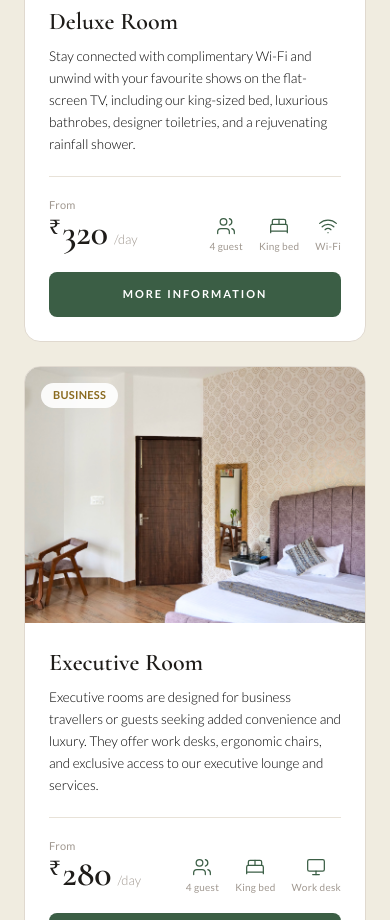
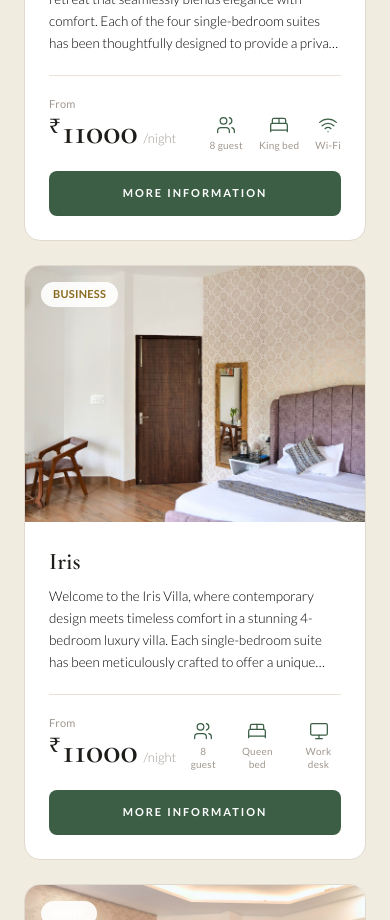
Before and after one commit to gagan6396/forest-vibes, a Next.js app: page /rooms in a window 390 px wide. Shown: the part 1080-2000 px from the top of the page. Built offline with nearby package versions, Linux system fonts and the light colour scheme.

Commit message:
banner mobile size

```diff
--- a/app/home/HeroSection.tsx
+++ b/app/home/HeroSection.tsx
@@ -13,6 +13,7 @@ const slides = [
     subtitle: "for the Extraordinary",
     description:
       "Immerse Yourself in Elegance and Comfort at Forrest Vibes. Our Exceptional Accommodations, Impeccable Service, and Unrivaled Hospitality Await Your Arrival. Your Perfect Getaway Starts Here.",
+    mobileOnly: true, // Show only image on mobile
   },
   {
     id: 2,
@@ -23,6 +24,7 @@ const slides = [
     subtitle: "in Perfect Harmony",
     description:
       "Wake up to the sounds of nature and experience unparalleled comfort in our eco-friendly luxury suites. Designed for those who seek tranquility without compromising on modern amenities.",
+    mobileOnly: true,
   },
   {
     id: 3,
@@ -33,6 +35,7 @@ const slides = [
     subtitle: "with Your Loved Ones",
     description:
       "Whether it's a romantic getaway or a family vacation, our curated experiences and world-class service ensure every moment becomes a cherished memory.",
+    mobileOnly: true,
   },
 ];
 
@@ -403,11 +406,10 @@ export default function HeroSection() {
         /* Mobile optimizations */
         @media (max-width: 768px) {
           .hero-title-mobile {
-            font-size: clamp(1.75rem, 5vw, 2.5rem) !important;
+            display: none !important;
           }
           .hero-desc-mobile {
-            font-size: 12px !important;
-            line-height: 1.6 !important;
+            display: none !important;
           }
           .booking-bar-mobile {
             margin-left: 1rem !important;
@@ -415,6 +417,10 @@ export default function HeroSection() {
           }
           .booking-btn-mobile span:last-child {
             font-size: 13px !important;
+          }
+          /* Hide text content on mobile */
+          .mobile-text-hidden {
+            display: none;
           }
         }
       `}</style>
@@ -442,19 +448,18 @@ export default function HeroSection() {
                   style={{
                     backgroundImage: `url(${isMobile ? slide.imageMobile : slide.imageDesktop})`,
                     backgroundSize: "cover",
-                    backgroundPosition: isMobile ? "center 30%" : "center",
+                    backgroundPosition: isMobile ? "center" : "center",
                     transform: index === currentSlide ? "scale(1)" : "scale(1.05)",
                     transition: "transform 7s ease-out",
                   }}
                 />
-                {/* Gradient overlay for better text readability on mobile */}
-                {/* <div className="absolute inset-0 bg-gradient-to-t from-black/50 via-black/20 to-black/10 md:bg-black/30" /> */}
 
-                {/* TEXT CONTENT - Responsive padding and sizing */}
+                {/* TEXT CONTENT - Hidden on mobile, visible on desktop */}
+                {!isMobile && (
                   <div className="relative z-20 flex flex-col justify-center h-full px-5 md:px-12 lg:px-20">
                     <div className="max-w-3xl">
                       <h1
-                      className="text-white leading-[1.2] md:leading-[1.08] mb-3 md:mb-4 anim-fade-up-2 hero-title-mobile"
+                        className="text-white leading-[1.2] md:leading-[1.08] mb-3 md:mb-4 anim-fade-up-2"
                         style={{
                           fontFamily: "'Playfair Display', serif",
                           fontSize: "clamp(1.8rem, 4vw, 3.5rem)",
@@ -468,22 +473,11 @@ export default function HeroSection() {
                         {slide.subtitle}
                       </h1>
 
-                    {/* Description - Hide on very small screens or show shorter version */}
                       <p
-                      className="text-white/90 text-[12px] md:text-[14px] leading-[1.6] md:leading-[1.7] max-w-2xl mb-5 md:mb-7 anim-fade-up-3 hero-desc-mobile hidden sm:block"
+                        className="text-white/90 text-[12px] md:text-[14px] leading-[1.6] md:leading-[1.7] max-w-2xl mb-5 md:mb-7 anim-fade-up-3"
                         style={{ fontWeight: 300 }}
                       >
                         {slide.description}
-                    </p>
-
-                    {/* Shorter description for mobile */}
-                    <p
-                      className="text-white/90 text-[12px] leading-[1.6] max-w-2xl mb-5 md:mb-7 anim-fade-up-3 block sm:hidden"
-                      style={{ fontWeight: 300 }}
-                    >
-                      {slide.description.length > 120
-                        ? slide.description.substring(0, 120) + "..."
-                        : slide.description}
                       </p>
 
                       <div className="flex items-center gap-4 md:gap-5 anim-fade-up-4">
@@ -505,11 +499,14 @@ export default function HeroSection() {
                       </div>
                     </div>
                   </div>
+                )}
               </div>
             ))}
           </div>
 
-          {/* Slider Navigation Arrows - Hide on very small screens? */}
+          {/* Slider Navigation Arrows - Hide on mobile */}
+          {!isMobile && (
+            <>
               <button
                 onClick={goToPrevSlide}
                 className="slider-nav-btn absolute left-2 md:left-6 top-1/2 -translate-y-1/2 z-30 w-8 h-8 md:w-10 md:h-10 rounded-full bg-white/20 backdrop-blur-sm border border-white/30 flex items-center justify-center text-white hover:bg-[#2d5a3d] hover:border-[#2d5a3d] transition-all duration-300"
@@ -541,8 +538,10 @@ export default function HeroSection() {
                   <path d="M9 5l7 7-7 7" />
                 </svg>
               </button>
+            </>
+          )}
 
-          {/* Slider Dots - Mobile friendly */}
+          {/* Slider Dots */}
           <div className="absolute bottom-3 md:bottom-6 left-0 right-0 z-30 flex justify-center gap-2">
             {slides.map((_, index) => (
               <button
@@ -684,7 +683,7 @@ export default function HeroSection() {
         </div>
       </section>
 
-      {/* Booking Modal - Already responsive, keeping as is */}
+      {/* Booking Modal */}
       {isModalOpen && (
         <div
           className="modal-backdrop fixed inset-0 z-[100] bg-black/60 backdrop-blur-sm flex items-center justify-center p-4 overflow-y-auto"
--- a/app/rooms/Roomssection.tsx
+++ b/app/rooms/Roomssection.tsx
@@ -35,33 +35,31 @@ const rooms: Room[] = [
     ],
     badge: "Most Popular",
     badgeStyle: "text-[#3b5e45]",
-    name: "Deluxe Room",
-    description:
-      "Stay connected with complimentary Wi-Fi and unwind with your favourite shows on the flat-screen TV, including our king-sized bed, luxurious bathrobes, designer toiletries, and a rejuvenating rainfall shower.",
-    longDescription:
-      "Experience the pinnacle of comfort in our Deluxe Room — a carefully curated sanctuary where every detail has been considered for your pleasure. Sink into our cloud-like king-sized bed dressed in 600-thread-count Egyptian cotton, wake to a rainfall shower that melts the world away, and step into plush monogrammed bathrobes. With floor-to-ceiling windows that flood the room in natural light and a curated minibar stocked with local artisan treats, this is your home away from home — elevated.",
-    price: 320,
-    size: "42 m²",
+    name: "Rose",
+    description: "The Rose Villa is a sprawling 4-bedroom luxury retreat that seamlessly blends elegance with comfort. Each of the four single-bedroom suites has been thoughtfully designed to provide a private sanctuary for guests, featuring plush king-sized beds draped in premium linens, attached bathrooms with luxury toiletries, and private balconies overlooking lush gardens. The villa's spacious living areas create the perfect setting for family gatherings or group celebrations, while still offering quiet corners for solitude. Whether you're enjoying morning coffee on your personal balcony or gathering in the elegant common areas, the Rose Villa promises an unforgettable stay where every detail has been carefully curated for your pleasure.",
+    longDescription: "Step into the Rose Villa and discover a world where luxury meets tranquility. This magnificent 4-bedroom estate spans across two levels, offering ample space for up to 8 guests. Each bedroom suite is a masterpiece of design, featuring floor-to-ceiling windows that flood the space with natural light, custom-designed furniture, and premium mattress toppers for the perfect night's sleep. The attached bathrooms are spa-like retreats complete with rainfall showers, plush towels, and eco-friendly toiletries. Step outside to your private balcony and breathe in the fresh morning air as you plan your day's adventures. The villa also features a fully-equipped modern kitchen, a dining area that seats 10, and a cozy entertainment lounge with a 65-inch Smart TV. Experience the perfect harmony of togetherness and privacy at the Rose Villa.",
+    price: 11000,
+    size: "120 m²",
     rating: 4.9,
     reviews: 184,
     amenities: [
-      { icon: <Users size={20} strokeWidth={1.5} />, label: "4 guest" },
+      { icon: <Users size={20} strokeWidth={1.5} />, label: "8 guest" },
       { icon: <BedDouble size={20} strokeWidth={1.5} />, label: "King bed" },
       { icon: <Wifi size={20} strokeWidth={1.5} />, label: "Wi-Fi" },
     ],
     details: [
-      { label: "Room Size", value: "42 m²" },
+      { label: "Room Size", value: "120 m²" },
       { label: "Bed Type", value: "King" },
       { label: "Floor", value: "4th – 8th" },
       { label: "View", value: "Garden / Pool" },
     ],
     features: [
-      "Rainfall shower & deep soaking tub",
-      "Nespresso machine & minibar",
-      "55\" 4K Smart TV",
-      "In-room safe & blackout curtains",
-      "Designer toiletries",
-      "Twice-daily housekeeping",
+      "Comfortable beds & clean linens",
+      "Attached bathroom with toiletries (soap, shampoo, towels)",
+      "Wi-Fi access",
+      "Air conditioning / heating",
+      "Television",
+      "Attached Balconies",
     ],
   },
   {
@@ -73,33 +71,31 @@ const rooms: Room[] = [
     ],
     badge: "Business",
     badgeStyle: "text-[#8a6a1f]",
-    name: "Executive Room",
-    description:
-      "Executive rooms are designed for business travellers or guests seeking added convenience and luxury. They offer work desks, ergonomic chairs, and exclusive access to our executive lounge and services.",
-    longDescription:
-      "Crafted for the modern professional, our Executive Room merges productivity with indulgence seamlessly. Your dedicated workspace features an ergonomic chair, dual-monitor setup, and ultra-fast fibre connectivity — so you can work at your peak. When the day wraps up, unwind in the lounge chair with a curated local spirit from the complimentary honour bar, or take advantage of your exclusive Executive Lounge access for evening cocktails and canapés. Business travel, reimagined.",
-    price: 280,
-    size: "38 m²",
+    name: "Iris",
+    description: "Welcome to the Iris Villa, where contemporary design meets timeless comfort in a stunning 4-bedroom luxury villa. Each single-bedroom suite has been meticulously crafted to offer a unique blend of style and functionality, featuring queen-sized beds with memory foam mattresses, sleek attached bathrooms stocked with premium toiletries, and private balconies that offer breathtaking views of the surrounding landscape. The villa's open-plan layout encourages social interaction while maintaining individual privacy, making it perfect for both intimate family getaways and lively group retreats. From the moment you arrive, you'll be enveloped in an atmosphere of sophisticated relaxation, where every modern convenience has been anticipated and provided.",
+    longDescription: "The Iris Villa represents the pinnacle of contemporary luxury living. Spread across a generous 120 square meters, this 4-bedroom masterpiece accommodates up to 8 guests in unparalleled style. Each bedroom is a private haven, featuring ergonomic queen-sized beds, blackout curtains for undisturbed sleep, and dedicated work desks for those who need to stay connected. The en-suite bathrooms are designed with your comfort in mind, offering hot water on demand, plush bathrobes, and a selection of natural toiletries. Your private balcony becomes your personal observation deck, perfect for sunset watching or stargazing. The villa also boasts a state-of-the-art entertainment system, high-speed Wi-Fi throughout, and a fully stocked kitchenette. Whether you're hosting a dinner party or enjoying a quiet night in, the Iris Villa adapts to your every need.",
+    price: 11000,
+    size: "120 m²",
     rating: 4.8,
     reviews: 97,
     amenities: [
-      { icon: <Users size={20} strokeWidth={1.5} />, label: "4 guest" },
-      { icon: <BedDouble size={20} strokeWidth={1.5} />, label: "King bed" },
+      { icon: <Users size={20} strokeWidth={1.5} />, label: "8 guest" },
+      { icon: <BedDouble size={20} strokeWidth={1.5} />, label: "Queen bed" },
       { icon: <Monitor size={20} strokeWidth={1.5} />, label: "Work desk" },
     ],
     details: [
-      { label: "Room Size", value: "38 m²" },
-      { label: "Bed Type", value: "King" },
-      { label: "Floor", value: "9th – 12th" },
-      { label: "View", value: "City Skyline" },
+      { label: "Room Size", value: "120 m²" },
+      { label: "Bed Type", value: "Queen" },
+      { label: "Floor", value: "9th – 15th" },
+      { label: "View", value: "City Panoramic" },
     ],
     features: [
-      "Ergonomic workstation & dual monitors",
-      "Executive Lounge access (6–10pm)",
-      "Complimentary pressing of 2 garments",
-      "Fibre optic Wi-Fi (500 Mbps)",
-      "Honour bar with local spirits",
-      "Late checkout on request",
+      "Comfortable beds & clean linens",
+      "Attached bathroom with toiletries (soap, shampoo, towels)",
+      "Wi-Fi access",
+      "Air conditioning / heating",
+      "Television",
+      "Attached Balconies",
     ],
   },
   {
@@ -111,17 +107,15 @@ const rooms: Room[] = [
     ],
     badge: "Suite",
     badgeStyle: "bg-[#3b5e45]/90 text-white",
-    name: "Presidential Suite",
-    description:
-      "Our crown jewel. A sprawling retreat with a private terrace, personal butler service, bespoke décor, and panoramic city views — every detail curated for the most discerning guest.",
-    longDescription:
-      "Welcome to the zenith of hospitality. The Presidential Suite is not merely a room — it is an experience woven from exceptional craftsmanship, personal service, and panoramic grandeur. Your dedicated butler is available around the clock, anticipating every need before it arises. The private terrace offers sweeping city views best enjoyed with a glass of Champagne at sunset. Inside, hand-selected artworks, a bespoke grand piano, and a private dining room for eight make this the natural choice for heads of state, cultural luminaries, and those who simply refuse to settle.",
-    price: 890,
+    name: "Lily",
+    description: "Experience the epitome of luxury at the Lily Villa, our most prestigious 4-bedroom offering. Each single-bedroom suite has been transformed into a palatial retreat, featuring emperor-sized beds with Egyptian cotton sheets, marble-accented attached bathrooms with premium spa-quality toiletries, and expansive private balconies that seem to float above the landscape. The villa's grand living spaces are designed for both lavish entertaining and intimate family moments, with high ceilings, designer furnishings, and curated artwork adorning every wall. The Lily Villa isn't just accommodation—it's a destination in itself, promising an experience that will be cherished for years to come.",
+    longDescription: "The Lily Villa stands as a testament to uncompromising luxury and attention to detail. This sprawling 4-bedroom estate spans an impressive 120 square meters and can comfortably accommodate up to 8 guests in absolute opulence. Each bedroom is a sanctuary of peace, featuring custom-crafted emperor-sized beds, premium hypoallergenic bedding, and ambient lighting that can be adjusted to suit your mood. The attached bathrooms are reminiscent of Roman spas, complete with deep soaking tubs, rainfall showers, heated floors, and a curated selection of aromatic toiletries. Step onto your private balcony and be greeted by panoramic views that stretch to the horizon. The villa also features a private dining room, a fully equipped gourmet kitchen, a dedicated entertainment zone with a 75-inch 4K television, and a private terrace perfect for morning yoga or evening cocktails. At the Lily Villa, every moment is designed to be extraordinary, from the champagne welcome to the personalized turndown service.",
+    price: 11000,
     size: "120 m²",
     rating: 5.0,
     reviews: 42,
     amenities: [
-      { icon: <Users size={20} strokeWidth={1.5} />, label: "6 guest" },
+      { icon: <Users size={20} strokeWidth={1.5} />, label: "8 guest" },
       { icon: <Home size={20} strokeWidth={1.5} />, label: "Terrace" },
       { icon: <Award size={20} strokeWidth={1.5} />, label: "Butler" },
     ],
@@ -132,12 +126,12 @@ const rooms: Room[] = [
       { label: "View", value: "360° Panoramic" },
     ],
     features: [
-      "Private wraparound terrace",
-      "24-hour personal butler",
-      "Grand piano & private dining room",
-      "Marble bathroom with plunge tub",
-      "Champagne on arrival",
-      "Airport transfer included",
+      "Comfortable beds & clean linens",
+      "Attached bathroom with toiletries (soap, shampoo, towels)",
+      "Wi-Fi access",
+      "Air conditioning / heating",
+      "Television",
+      "Attached Balconies",
     ],
   },
 ];
@@ -271,24 +265,14 @@ function RoomModal({ room, onClose }: { room: Room; onClose: () => void }) {
                   <span className="text-[12px] text-[#a09890] ml-1">{room.rating} · {room.reviews} reviews</span>
                 </div>
 
-                {/* Name */}
+                {/* Name & size */}
                 <h2
-                  className="text-[1.8rem] text-[#1e1c19] leading-tight mb-2 pr-8"
+                  className="text-[1.8rem] text-[#1e1c19] leading-tight mb-1 pr-8"
                   style={{ fontFamily: "'Cormorant Garamond', Georgia, serif", fontWeight: 400 }}
                 >
                   {room.name}
                 </h2>
                 <p className="text-[11px] text-[#a09890] tracking-widest uppercase mb-5">{room.size}</p>
-
-                {/* Details grid */}
-                <div className="grid grid-cols-2 gap-3 mb-6">
-                  {room.details.map((d) => (
-                    <div key={d.label} className="bg-[#f0ece0] rounded-lg px-4 py-3">
-                      <p className="text-[10px] text-[#a09890] tracking-widest uppercase mb-0.5">{d.label}</p>
-                      <p className="text-[13px] text-[#1e1c19] font-semibold">{d.value}</p>
-                    </div>
-                  ))}
-                </div>
 
                 {/* Description */}
                 <p className="text-[13.5px] text-[#4a4642] leading-[1.8] mb-7" style={{ fontWeight: 300 }}>
@@ -421,16 +405,6 @@ function RoomModal({ room, onClose }: { room: Room; onClose: () => void }) {
                 >
                   <img src={img} alt="" className="w-full h-full object-cover" />
                 </button>
-              ))}
-            </div>
-
-            {/* Details grid */}
-            <div className="grid grid-cols-2 gap-px bg-[#e8e2d8] border-t border-[#e8e2d8] mt-auto">
-              {room.details.map((d) => (
-                <div key={d.label} className="bg-[#faf8f3] px-4 py-3">
-                  <p className="text-[10px] text-[#a09890] tracking-widest uppercase mb-0.5">{d.label}</p>
-                  <p className="text-[13px] text-[#1e1c19] font-semibold">{d.value}</p>
-                </div>
               ))}
             </div>
           </div>
@@ -629,8 +603,7 @@ export default function RoomsSection() {
             className="text-4xl md:text-[54px] text-[#1e1c19] leading-[1.1] max-w-2xl mx-auto"
             style={{ fontFamily: "'Cormorant Garamond', Georgia, serif", fontWeight: 400 }}
           >
-            Luxury Redefined: Unwind in Our
-            <br />Exquisite Rooms and Suites
+            Explore Our Luxurious Villas
           </h2>
         </div>
 
@@ -666,7 +639,7 @@ export default function RoomsSection() {
                   {room.name}
                 </h3>
                 <p
-                  className="text-[13.5px] text-black leading-relaxed"
+                  className="text-[13.5px] text-black leading-relaxed line-clamp-4"
                   style={{ fontFamily: "'Lato', sans-serif", fontWeight: 300 }}
                 >
                   {room.description}
@@ -695,7 +668,7 @@ export default function RoomsSection() {
                       className="text-[13px] text-[#a09890] ml-1"
                       style={{ fontFamily: "'Lato', sans-serif", fontWeight: 300 }}
                     >
-                      /day
+                      /night
                     </span>
                   </div>
                 </div>
```
Also changed, not shown: 2 other files (tests, documents, lock files or other folders). Lines whose indentation alone changed are shown as unchanged.
